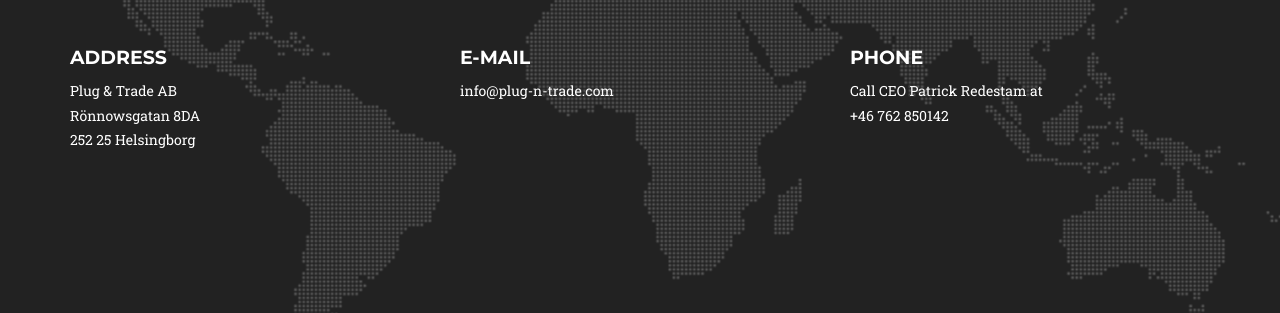
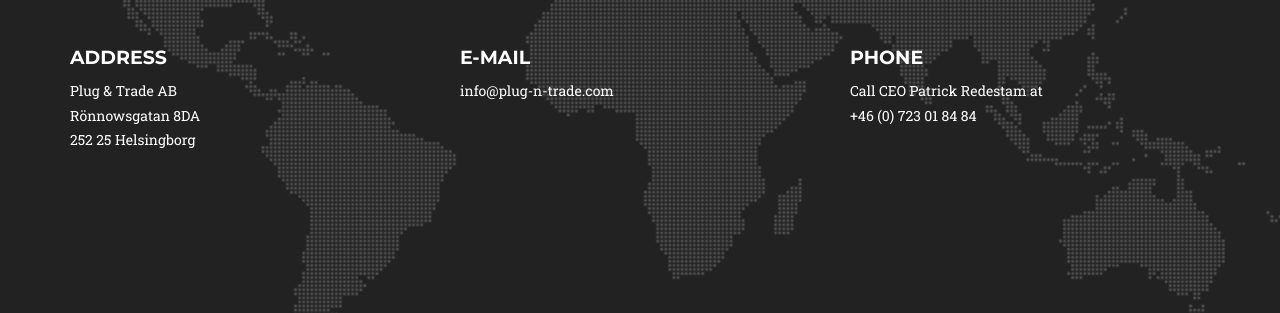
Before and after one commit to PlugAndTrade/plugandtrade.github.io, a Jekyll site: the page built from index.html, in a window 1280 px wide and 900 px high, scrolled down 7526 px. Shown: the part 497-810 px from the top of the window. Built offline with Jekyll 4.4.1, drawn with Linux system fonts in a browser that asks for light colours; some web fonts are replaced.

Commit message:
Changes Patricks number to Patricks number

```diff
--- a/_includes/contact.html
+++ b/_includes/contact.html
@@ -19,7 +19,7 @@
                 </div>
                 <div class="col-lg-4">
                   <h4>Phone</h2>
-                  <p>Call CEO Patrick Redestam at<br><a href="tel:+46762850142" title="Call us">+46 762 850142</a></p>
+                  <p>Call CEO Patrick Redestam at<br><a href="tel:+46723018484" title="Call us">+46 (0) 723 01 84 84</a></p>
                 </div>
             </div>
         </div>
```
